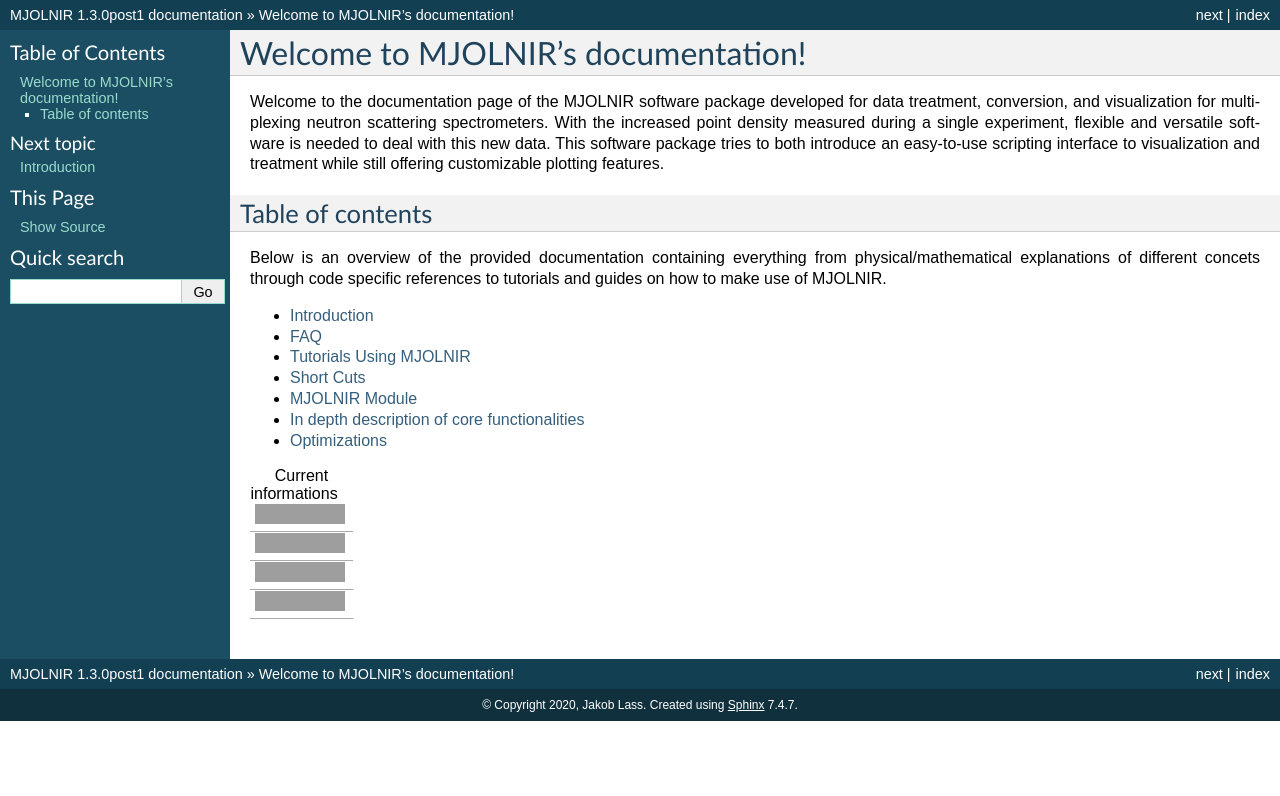
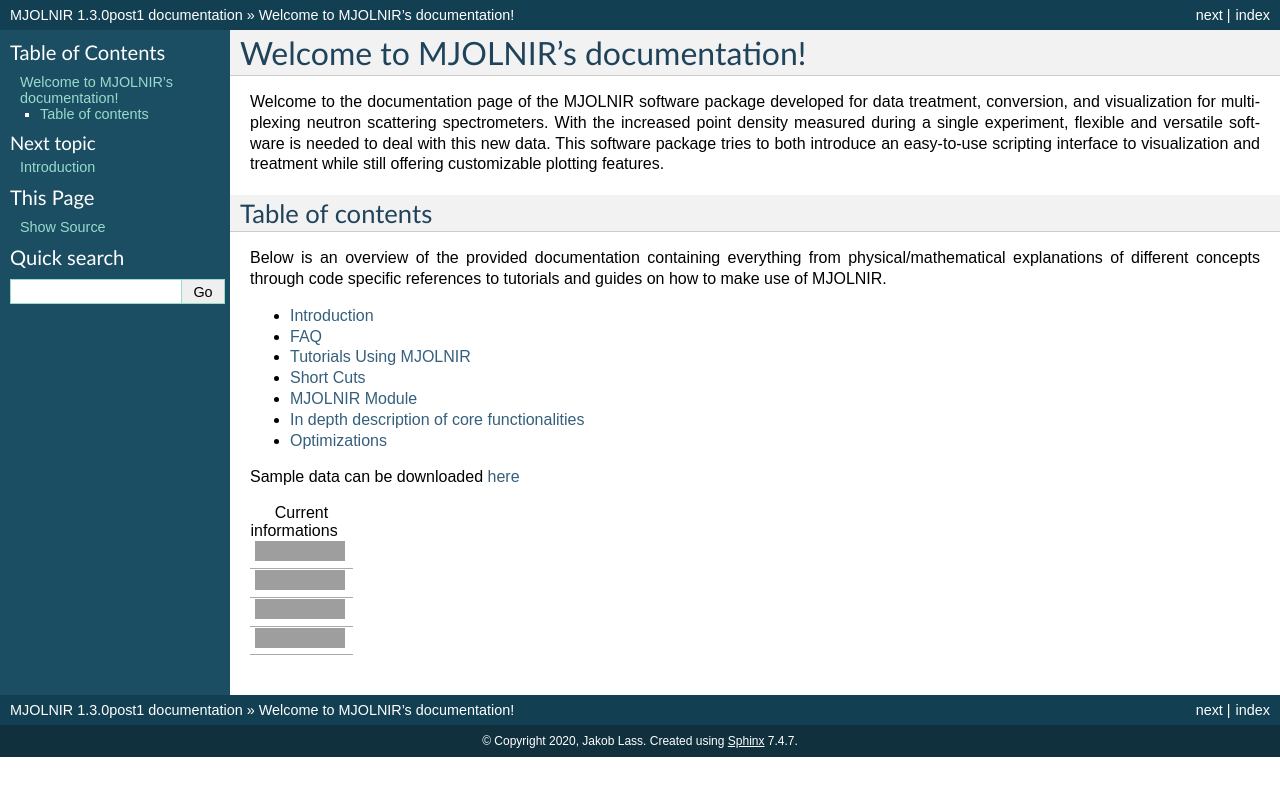
Before and after one commit to MJOLNIRPackage/MJOLNIR, a Sphinx documentation site: the page built from docs/index.rst, in a window 1280 px wide, cut to the strip 0-796 px from the top of the page. Built offline with Sphinx 7.4.7, drawn with Linux system fonts in a browser that asks for light colours; pages that are not in the unit, such as notebooks, are missing from menus; grey boxes are pictures that could not be loaded.

Commit message:
Add link to data

```diff
--- a/docs/index.rst
+++ b/docs/index.rst
@@ -11,7 +11,7 @@ software package tries to both introduce an easy-to-use scripting interface to v
 
 Table of contents
 -----------------
-Below is an overview of the provided documentation containing everything from physical/mathematical explanations of different concets through code specific references to
+Below is an overview of the provided documentation containing everything from physical/mathematical explanations of different concepts through code specific references to
 tutorials and guides on how to make use of MJOLNIR.
 
 .. toctree::
@@ -25,7 +25,7 @@ tutorials and guides on how to make use of MJOLNIR.
    InDepthDocumentation/Documentation
    Optimizations/Optimization
 
-
+Sample data can be downloaded `here <https://www.psi.ch/en/media/70468/download?attachment>`_
 
 .. table:: Current informations
    :widths: grid
```
